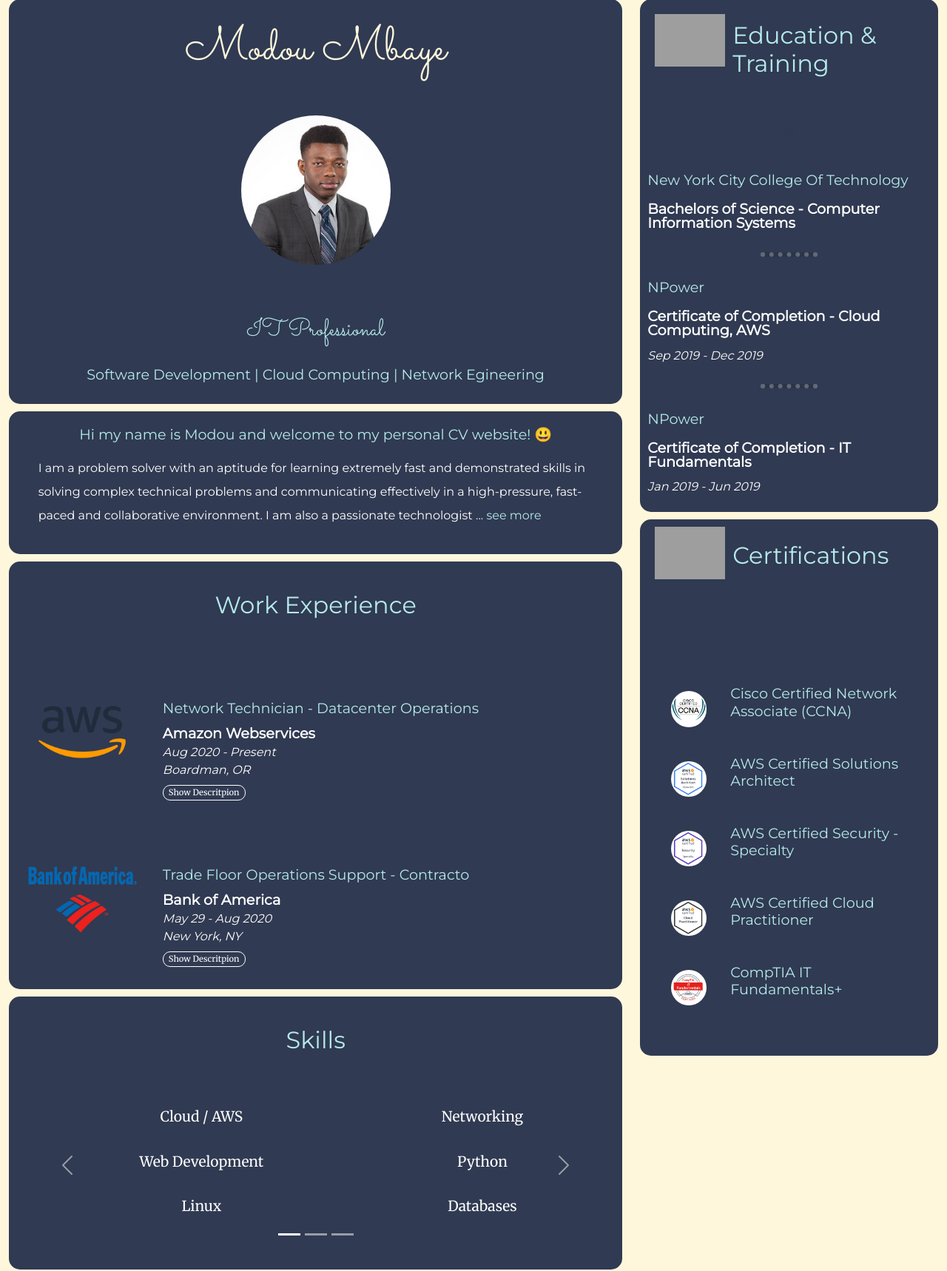
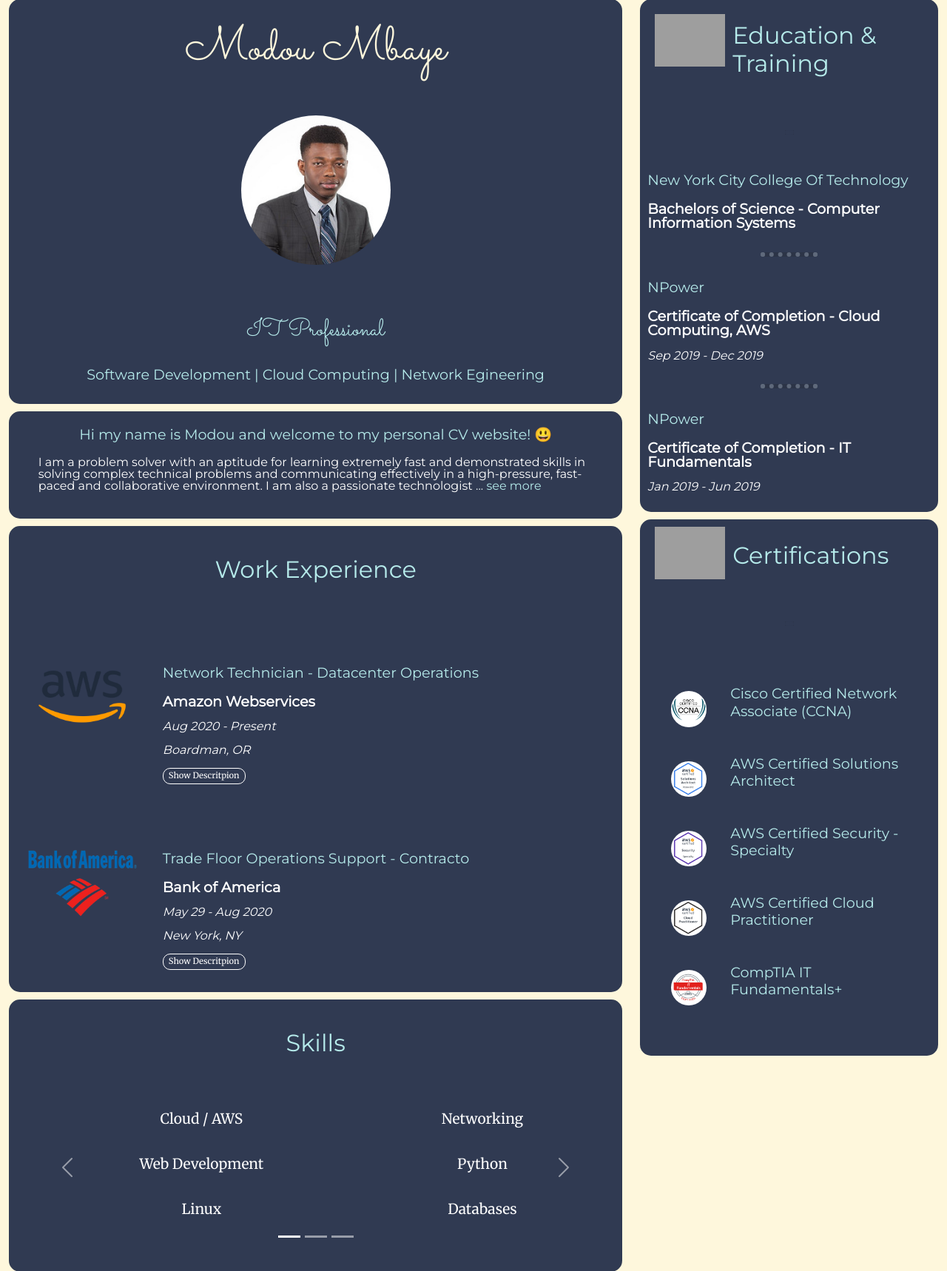
Before and after one commit to modoumbaye25/MyPessonalFlaskWebsite, a Flask app: page / in a window 1280 px wide. Shown: the part 107-1825 px from the top of the page at 74% size. Run offline with Flask 2, Linux system fonts and the light colour scheme; some libraries are stand-ins or nearby versions; grey boxes are pictures that could not be loaded.

Commit message:
bug fixes

```diff
--- a/static/CSS/styles.css
+++ b/static/CSS/styles.css
@@ -44,7 +44,7 @@ h3 {
 
 p {
     color: white;
-    line-height: none;
+    line-height: 1;
     font-family: 'Montserrat', sans-serif;
 }
 
```
